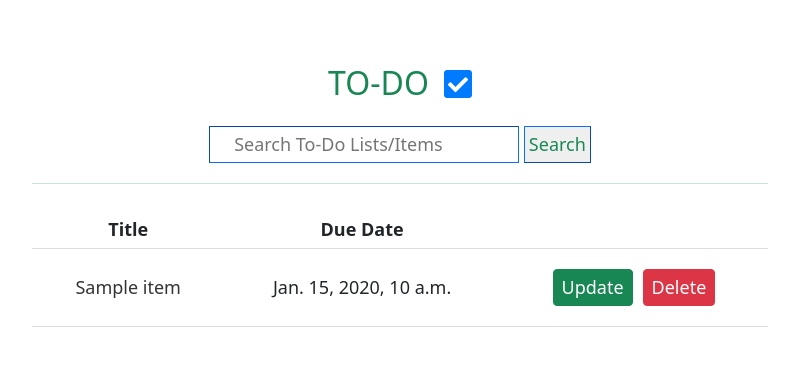
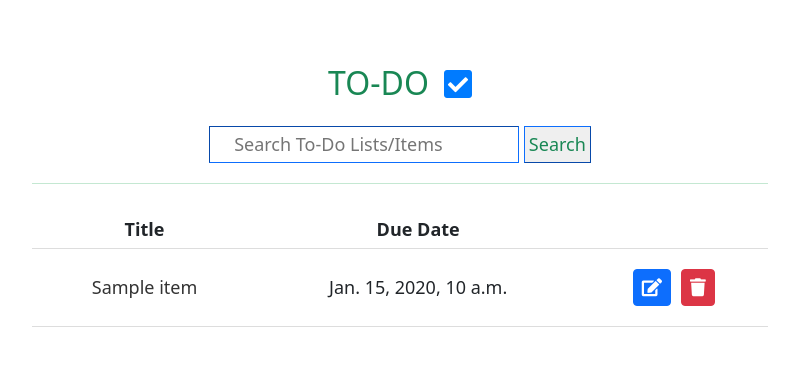
Before and after one commit to NabinPrasadDhungana/ToDo_List_Project, a Django app: template todolist_project/todolist_app/templates/index.html in a window 1280 px wide. Shown: the part 90-456 px from the top of the page, without its empty margins (240-1039 px from the left). Run offline with Django 3.2, Linux system fonts and the light colour scheme; the template is opened without the code that fills it: most values are stand-ins (such as "Sample title", 1, 10 or a date in 2020); some libraries are stand-ins or nearby versions.

Commit message:
Update and trash icon added to home page

```diff
--- a/todolist_project/todolist_app/templates/index.html
+++ b/todolist_project/todolist_app/templates/index.html
@@ -42,7 +42,7 @@
                   <tr>
                   <td><a href="{% url 'item_detail' item.todo_list.id item.id %}">{{ item.title }}</a></td>
                   <td>{{ item.due_date }}</td>
-                  <td><a href="{% url 'item_update' item.todo_list.id item.id %}" class="btn btn-sm btn-success text-white">Update</a><a href="{% url 'item_delete' item.todo_list.id item.id %}" class="btn btn-sm btn-danger text-white">Delete</a></td>
+                  <td><a href="{% url 'item_update' item.todo_list.id item.id %}" class="btn btn-sm btn-primary text-white" title="Update item"><i class="fas fa-edit"></i></a><a href="{% url 'item_delete' item.todo_list.id item.id %}" class="btn btn-sm btn-danger text-white" title="Delete item"><i class="fa fa-trash" aria-hidden="true"></i></a></td>
                 </tr>
 
               {% endfor %}
```
